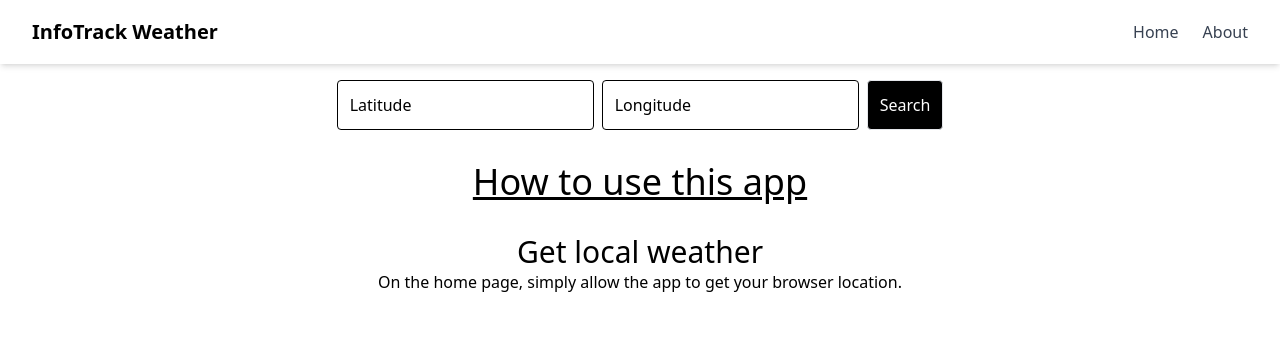
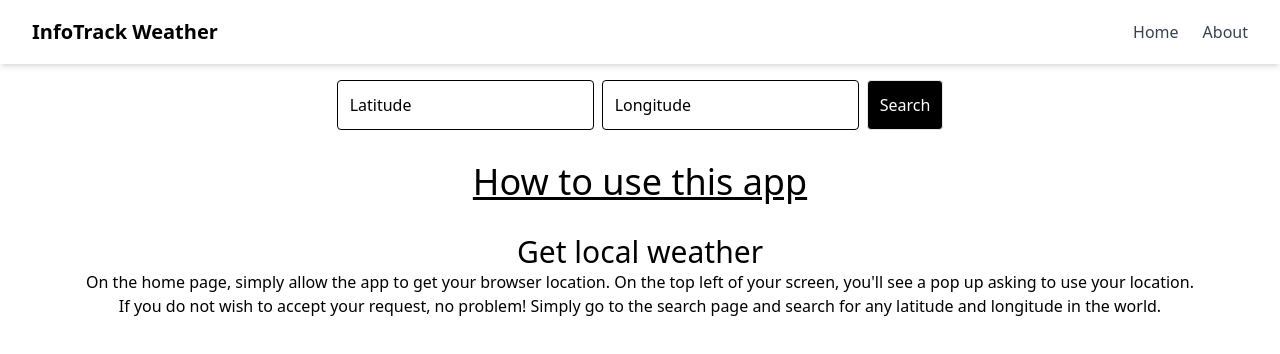
Before and after one commit to andygimma/InfoTrackWeather, a React (Create React App) app: page /about in a window 1280 px wide. Shown: the top 354 px of the page. Built offline with nearby package versions, Linux system fonts and the light colour scheme.

Commit message:
Fill out about page

```diff
--- a/src/pages/AboutPage.tsx
+++ b/src/pages/AboutPage.tsx
@@ -4,7 +4,13 @@ function AboutPage() {
       <h1 className="text-4xl underline mt-4">How to use this app</h1>
       <h2 className="text-3xl mt-8">Get local weather</h2>
       <p>
-        On the home page, simply allow the app to get your browser location.
+        On the <a href="/">home page</a>, simply allow the app to get your
+        browser location. On the top left of your screen, you'll see a pop up
+        asking to use your location.
+      </p>
+      <p>
+        If you do not wish to accept your request, no problem! Simply go to the
+        search page and search for any latitude and longitude in the world.
       </p>
     </main>
   );
```
